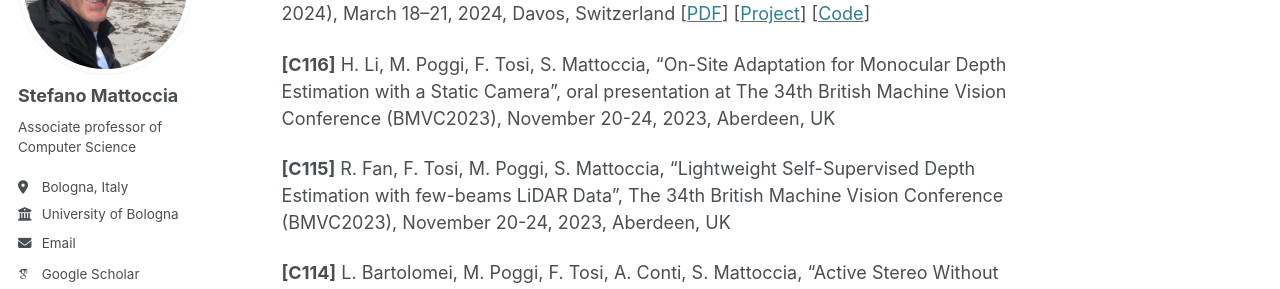
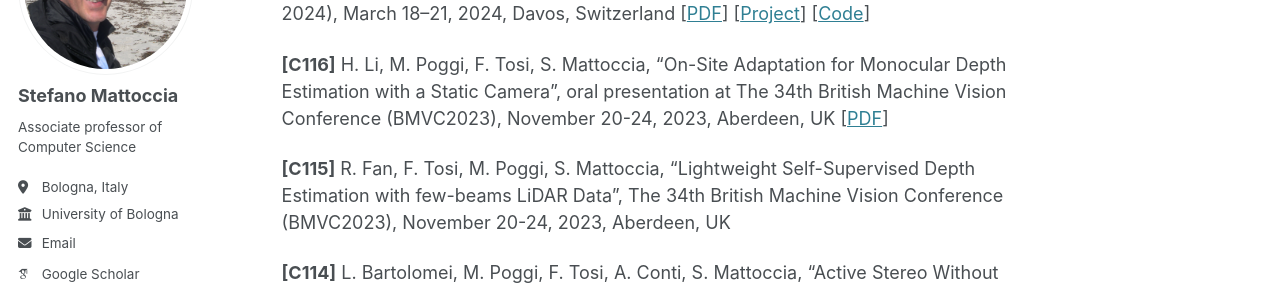
Before and after one commit to stefanomattoccia/stefanomattoccia.github.io, a Jekyll site: the page built from _pages/publications.md, in a window 1280 px wide and 900 px high, scrolled down 5116 px. Shown: the part 206-495 px from the top of the window. Built offline with Jekyll 4.4.1, drawn with Linux system fonts in a browser that asks for light colours; some web fonts are replaced.

Commit message:
Update publications.md

```diff
--- a/_pages/publications.md
+++ b/_pages/publications.md
@@ -107,7 +107,7 @@ International Conference and Workshop papers
 
 **[C117]** A. Conti, M. Poggi, V. Cambareri, S. Mattoccia, “Range-agnostic multi-view depth estimation with keyframe selection”, International Conference on 3D Vision 2024 (3DV 2024), March 18–21, 2024, Davos, Switzerland [[PDF](https://arxiv.org/pdf/2401.14401)] [[Project](https://andreaconti.github.io/projects/range_agnostic_multi_view_depth/)] [[Code](https://github.com/andreaconti/ramdepth)]
 
-**[C116]** H. Li, M. Poggi, F. Tosi, S. Mattoccia, “On-Site Adaptation for Monocular Depth Estimation with a Static Camera”, oral presentation at The 34th British Machine Vision Conference (BMVC2023), November 20-24, 2023, Aberdeen, UK
+**[C116]** H. Li, M. Poggi, F. Tosi, S. Mattoccia, “On-Site Adaptation for Monocular Depth Estimation with a Static Camera”, oral presentation at The 34th British Machine Vision Conference (BMVC2023), November 20-24, 2023, Aberdeen, UK [[PDF](https://papers.bmvc2023.org/0901.pdf)]
 
 **[C115]** R. Fan, F. Tosi, M. Poggi, S. Mattoccia, “Lightweight Self-Supervised Depth Estimation with few-beams LiDAR Data”, The 34th British Machine Vision Conference (BMVC2023), November 20-24, 2023, Aberdeen, UK
 
```
